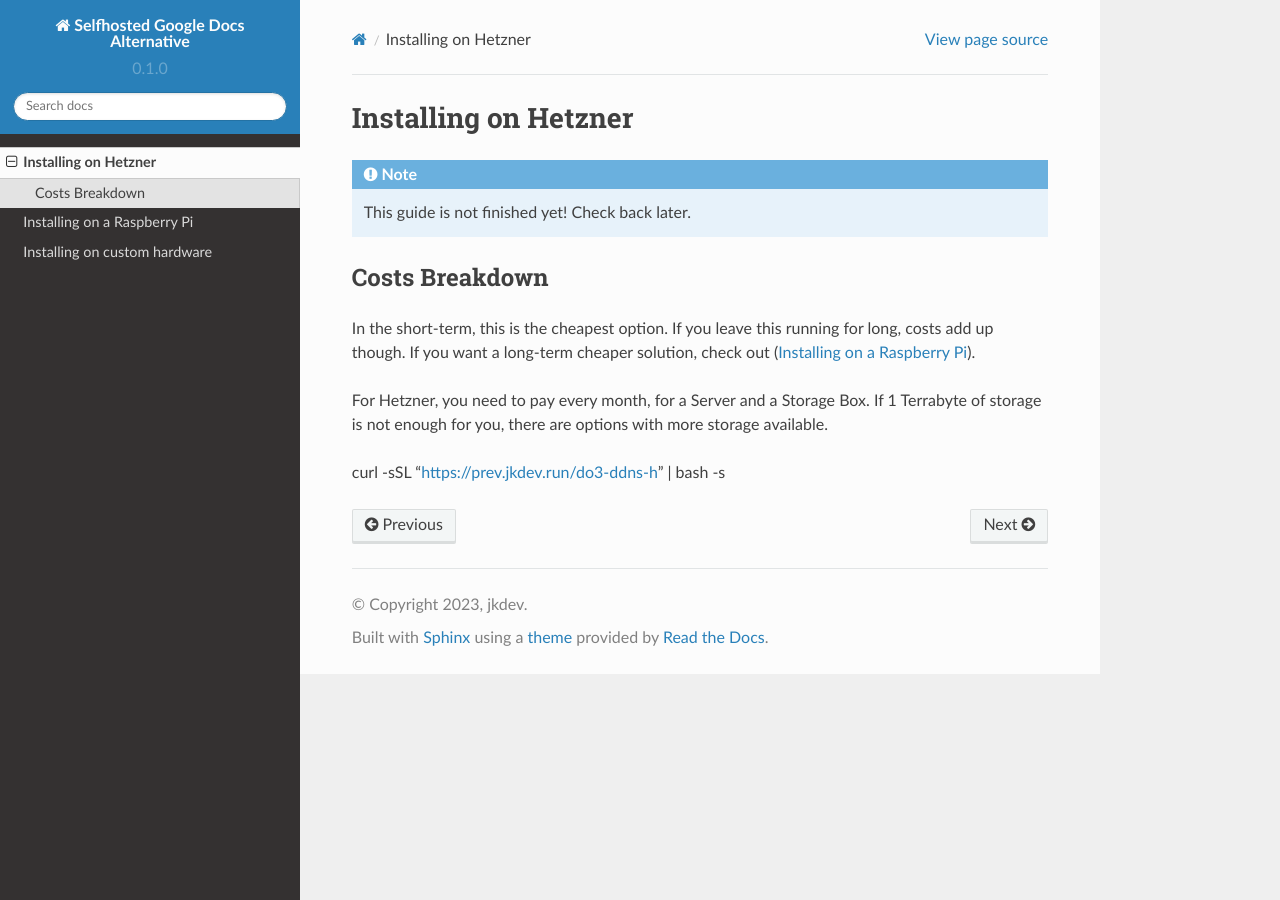
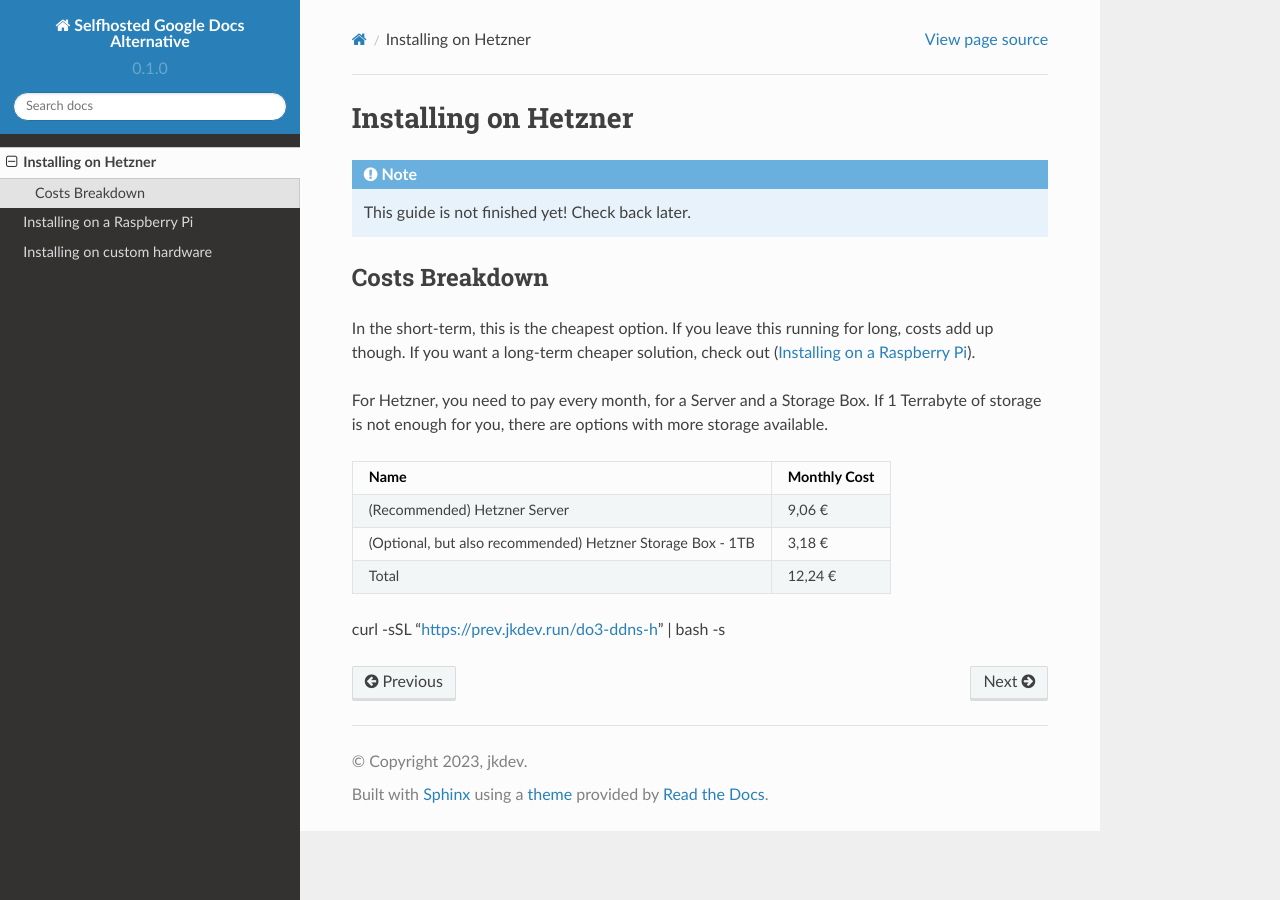
Before and after one commit to jkampich1411/selfhosted-google-docs, a Sphinx documentation site: the page built from docs/source/hetzner.rst, in a window 1280 px wide. Built offline with Sphinx 7.4.7 and the Read the Docs theme 2.0.0, drawn with Linux system fonts in a browser that asks for light colours.

Commit message:
Update hetzner.rst

```diff
--- a/docs/source/hetzner.rst
+++ b/docs/source/hetzner.rst
@@ -14,9 +14,11 @@ For Hetzner, you need to pay every month, for a Server and a Storage Box. If 1 T
 +------------------------------------------------------------+--------------+
 | Name                                                       | Monthly Cost |
 +============================================================+==============+
-| (Recommended) Hetzner Server | 9,06 €  |
-| (Optional, but also recommended) Hetzner Storage Box - 1TB | 3,18 € |
-| Total | 12,24 € |
+| (Recommended) Hetzner Server                               | 9,06 €       |
++------------------------------------------------------------+--------------+
+| (Optional, but also recommended) Hetzner Storage Box - 1TB | 3,18 €       |
++------------------------------------------------------------+--------------+
+| Total                                                      | 12,24 €      |
 +------------------------------------------------------------+--------------+
 
 
```
